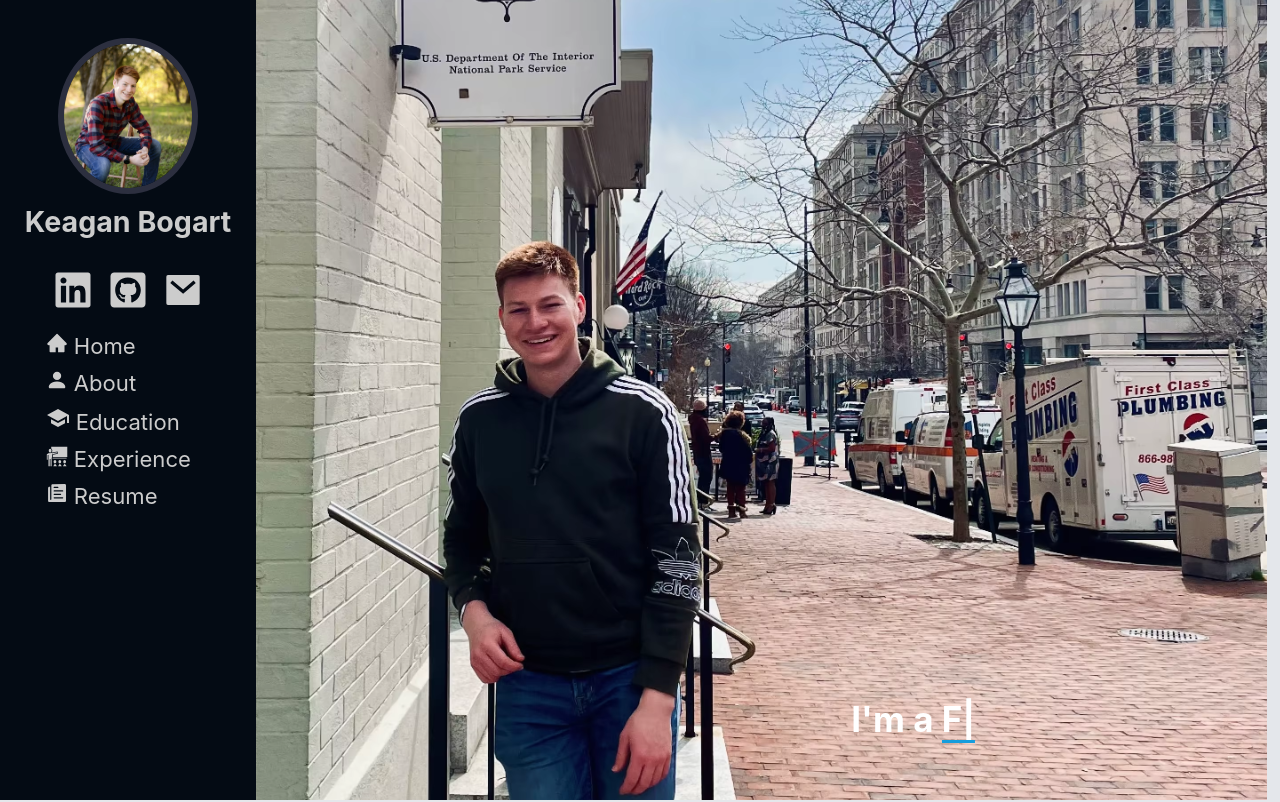
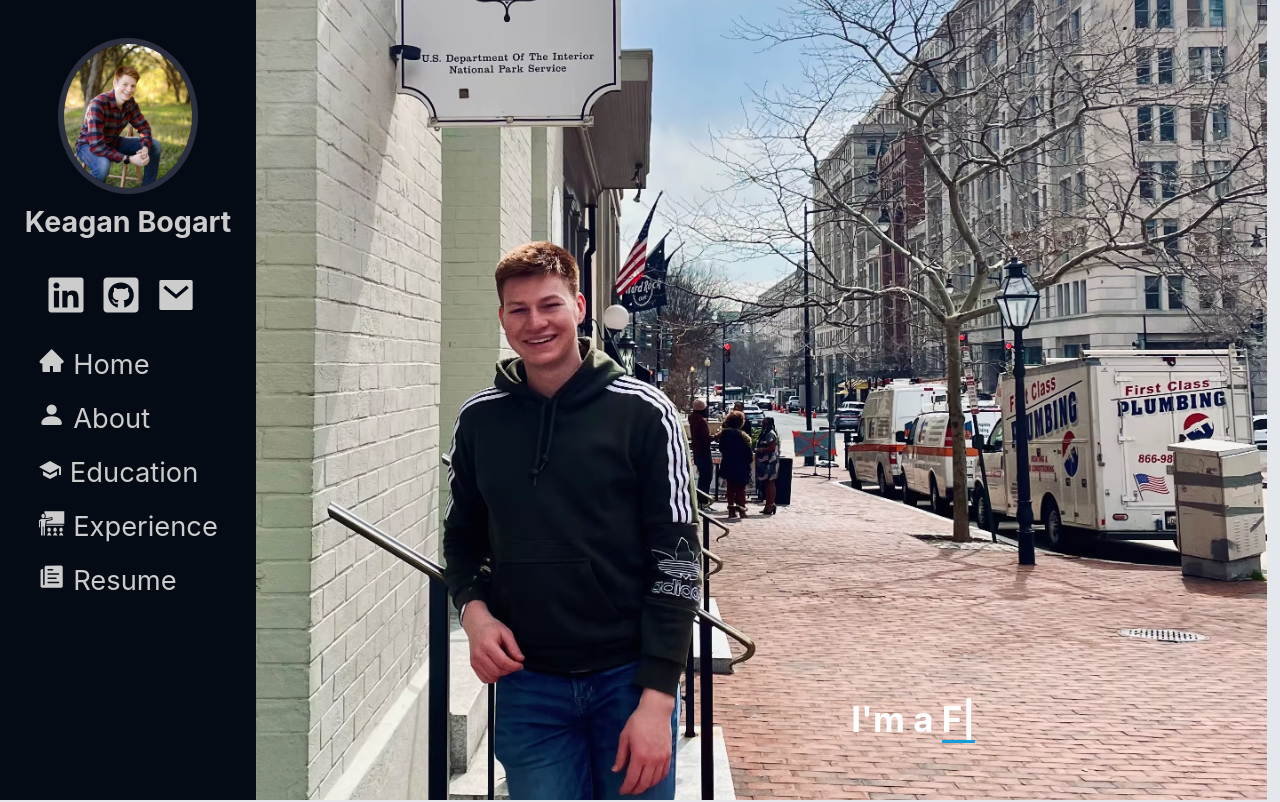
Before and after one commit to Fiery-Warrior/Portfolio, a React (Create React App) app: page / in a window 1280 px wide. Shown: the top 802 px of the page. Built offline with nearby package versions, Linux system fonts and the light colour scheme.

Commit message:
Made navbar better spaced and sized

```diff
--- a/src/navi.jsx
+++ b/src/navi.jsx
@@ -12,10 +12,10 @@ import "./navi.css";
 const styles = {
   link: {
     color: "#ccc",
-    margin: "5px 0",
+    margin: "10px 0",
     transition: "all 0.3s ease",
     textDecoration: "none", // Remove underline
-    fontSize: "85%",
+    fontSize: "105%",
   },
 hover: {
   transform: "scale(1.1)", // Make the link "pop up"
```
